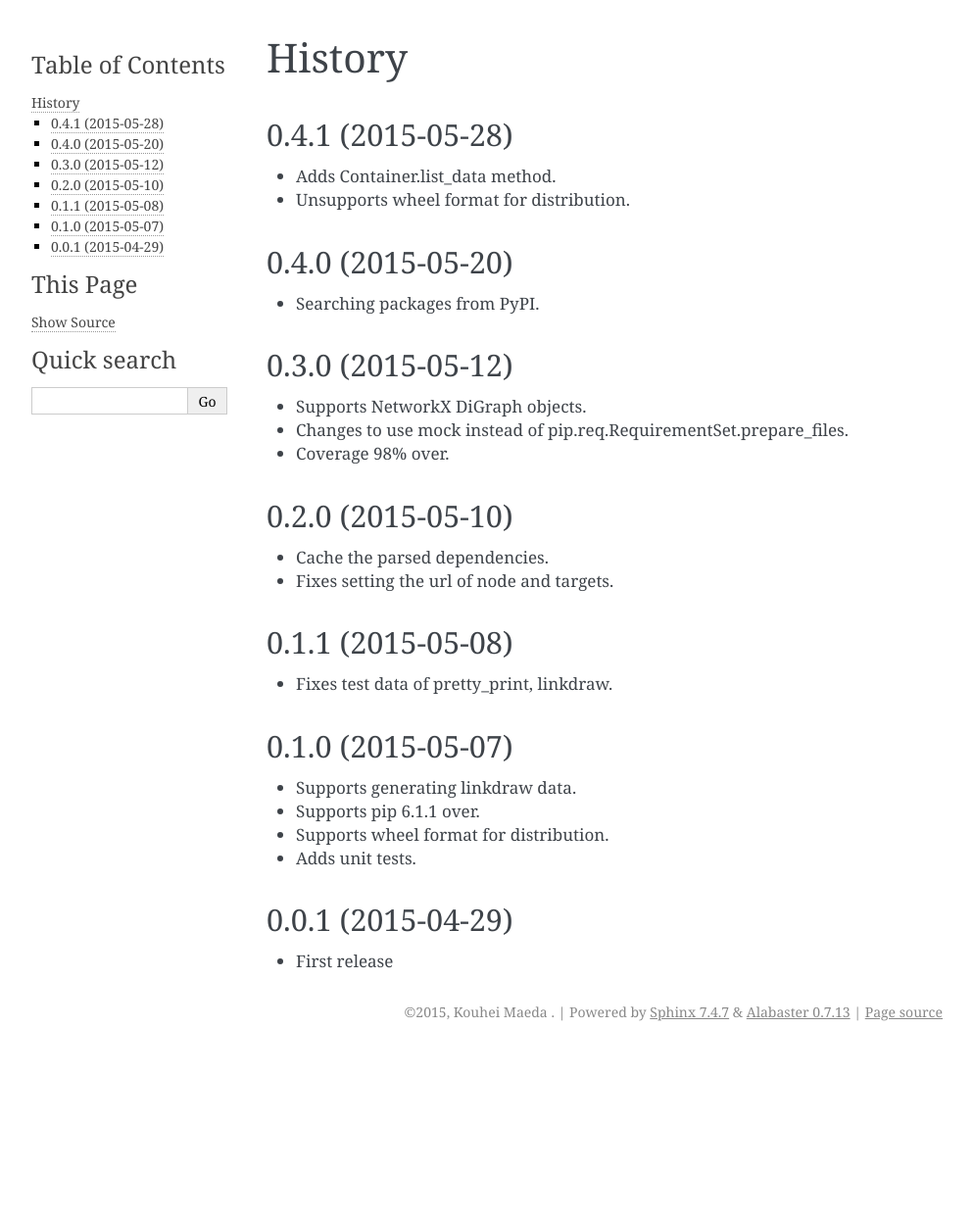
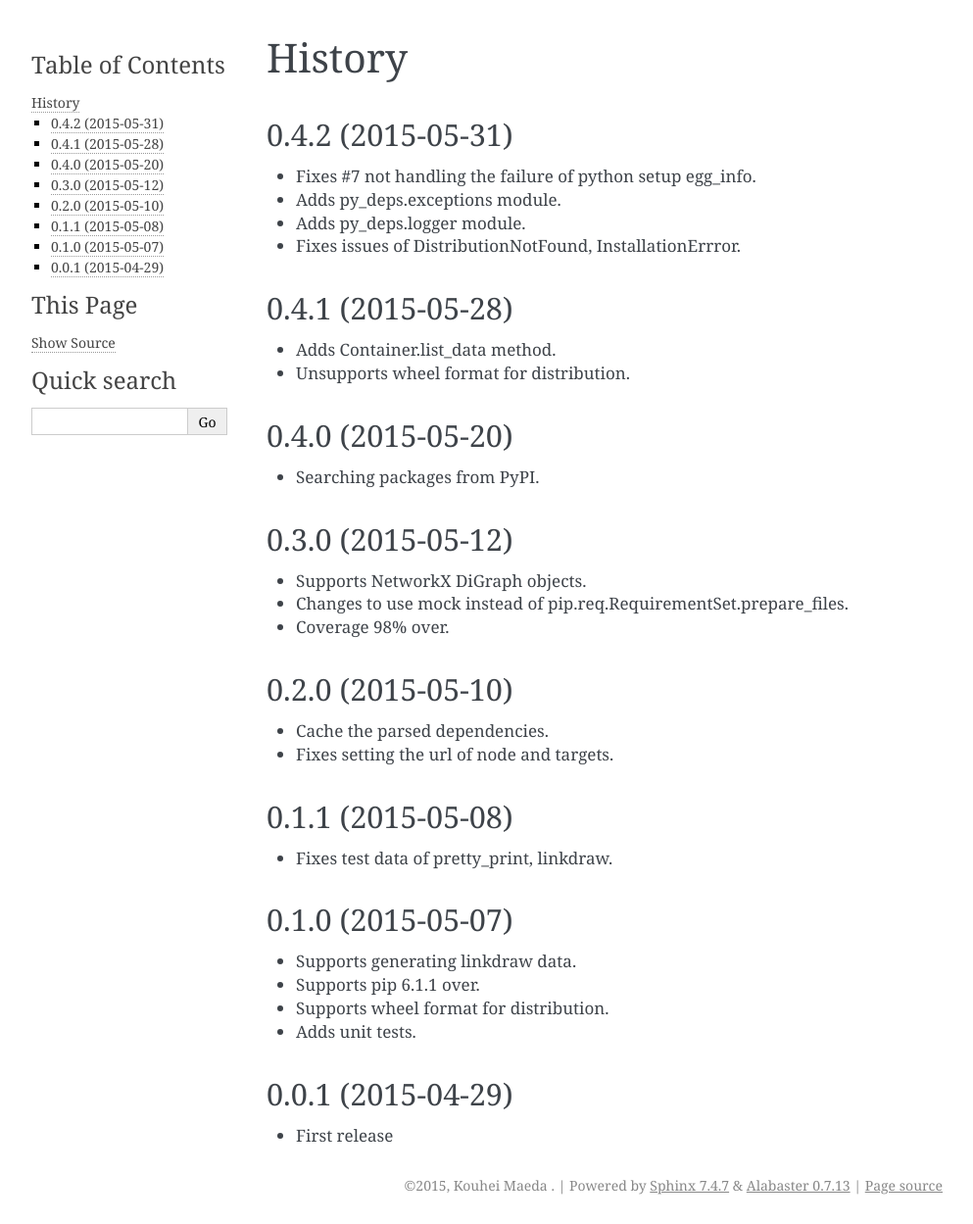
Before and after one commit to mkouhei/py-deps, a Sphinx documentation site: the page built from docs/source/HISTORY.rst, in a window 1280 px wide. Shown: the whole page at 98% size, without its empty margins (148-1141 px from the left). Built offline with Sphinx 7.4.7, drawn with Linux system fonts in a browser that asks for light colours; before the commit the page ends 1072 px from its top, so only the background shows below that.

Commit message:
Bump version.
Signed-off-by: Kouhei Maeda <mkouhei@palmtb.net>

```diff
--- a/docs/source/HISTORY.rst
+++ b/docs/source/HISTORY.rst
@@ -1,5 +1,13 @@
 History
 =======
+
+0.4.2 (2015-05-31)
+------------------
+
+* Fixes #7 not handling the failure of python setup egg_info.
+* Adds py_deps.exceptions module.
+* Adds py_deps.logger module.
+* Fixes issues of DistributionNotFound, InstallationErrror.
 
 0.4.1 (2015-05-28)
 ------------------
--- a/setup.py
+++ b/setup.py
@@ -86,7 +86,7 @@ with open('extras_requirement.txt', 'w') as _file:
     _file.write('\n'.join(extras_require.get('reST')))
 
 setup(name='py-deps',
-      version='0.4.1',
+      version='0.4.2',
       description='parsing the Python deps and generating graph data',
       long_description=long_description,
       author='Kouhei Maeda',
```
